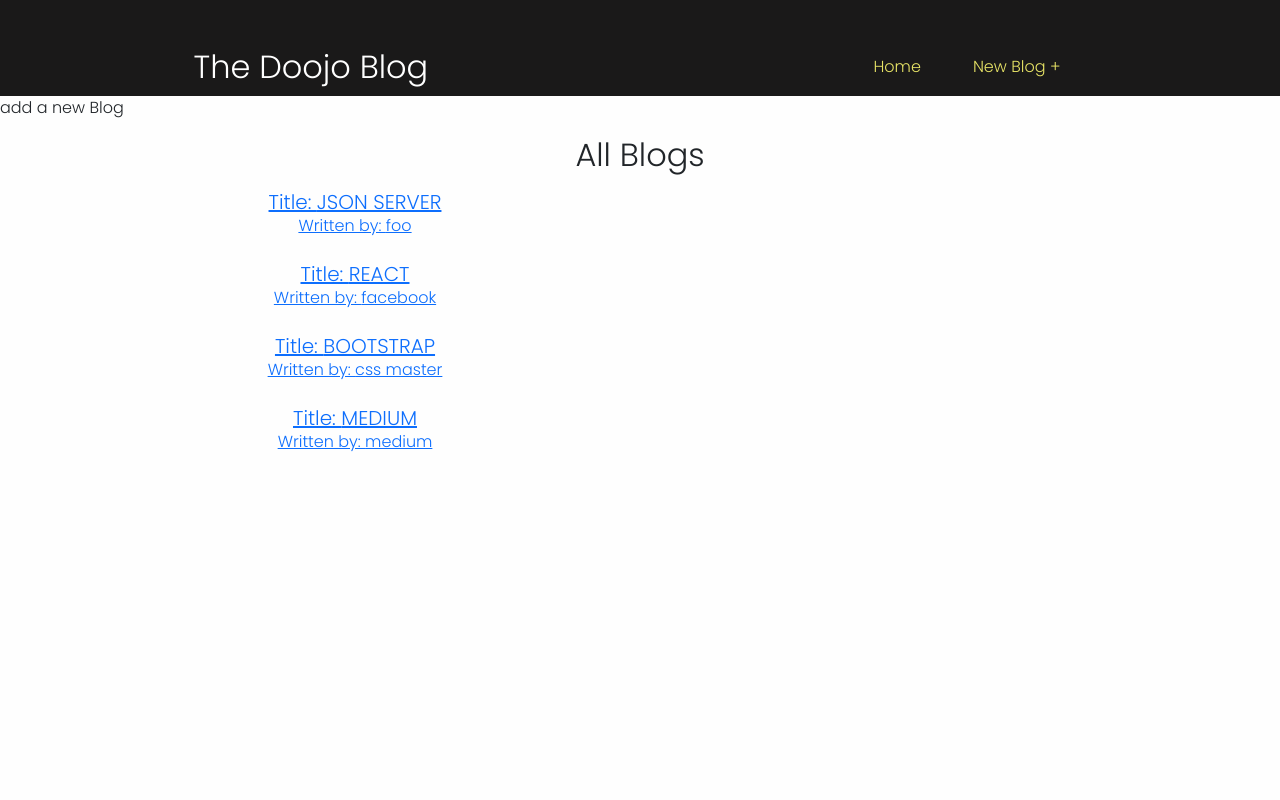
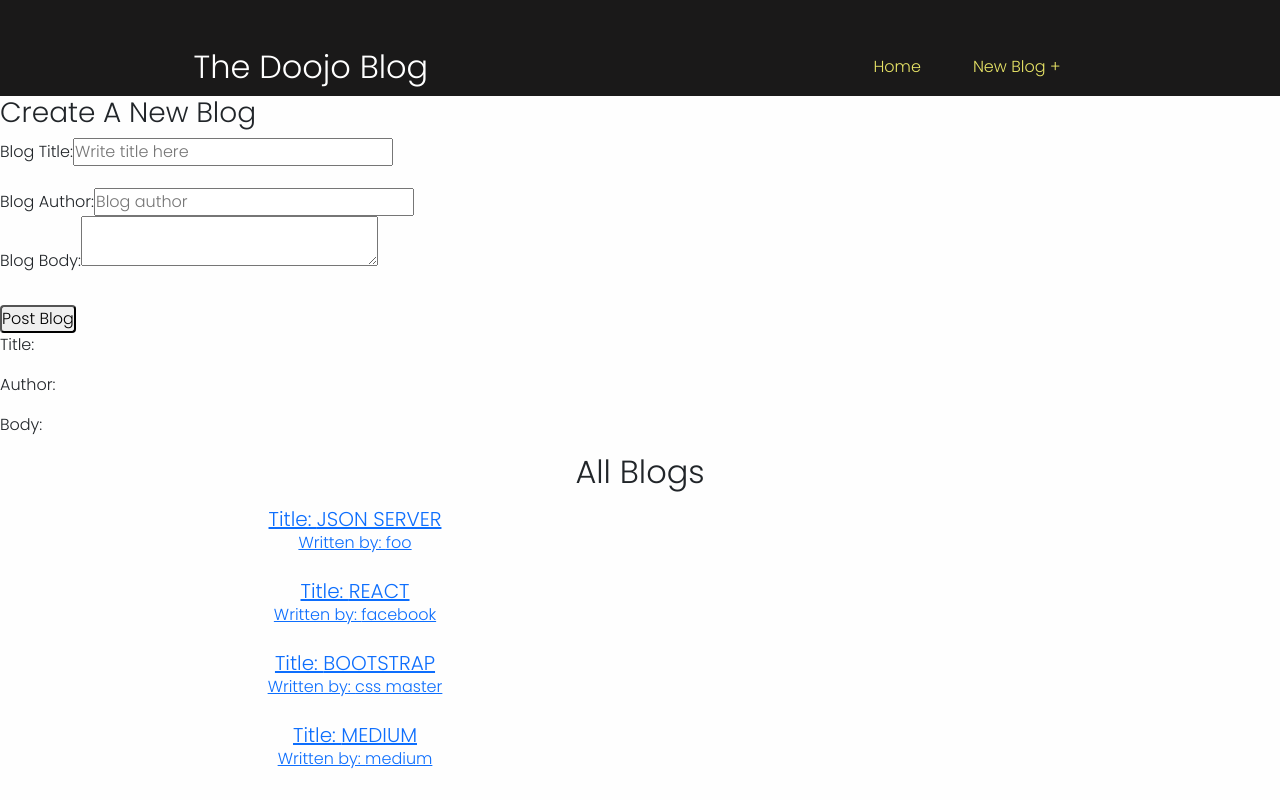
Before and after one commit to Stensis/doojo-blog, a React (Create React App) app: page /create in a window 1280 px wide. Built offline with nearby package versions, Linux system fonts and the light colour scheme; data requests are answered from the project's data file.

Commit message:
added create blog page plus its functionalities

```diff
--- a/src/BlogList.js
+++ b/src/BlogList.js
@@ -9,14 +9,13 @@ function BlogList({ blogs }) {
       <h2 className="container text-center mt-3">All Blogs</h2>
       <div className="row">
         <div className="col text-center">
-          {" "}
           {/*mapping each blog  */}
           {blogs.map((blog) => (
             <div className="container text-center">
               <div className="row" key={blog.id}>
                 <div className="col-6">
                   <div className="card-body m-2">
-                    {/* linking to each individual blog */}
+                    {/* linking to each individual blog by id */}
                     <Link to={`/blogs/${blog.id}`}>
                       <h5 className="card-title">Title: {blog.title}</h5>
                       <p>Written by: {blog.author}</p>
--- a/src/Create.js
+++ b/src/Create.js
@@ -1,9 +1,77 @@
-import React from 'react'
+import React, { useState } from "react";
 
 function Create() {
+  const [title, setTitle] = useState("");
+  const [body, setBody] = useState("");
+  const [author, setAuthor] = useState("");
+
+  // handle submit function
+  const handleSubmit = (e) => {
+    // prevents the page from refreshing
+    e.preventDefault();
+
+    // blog object
+    const blog = { title, body, author };
+
+    console.log(blog);
+  };
+
   return (
-    <div>add a new Blog</div>
-  )
+    <>
+      <h3>Create A New Blog</h3>
+      <form onSubmit={handleSubmit}>
+        {/* < onSubmit={handleSubmit}> */}
+        <div className="mb-3">
+          <label className="form-label">Blog Title:</label>
+          <input
+            type="text"
+            placeholder="Write title here"
+            value={title}
+            onChange={(e) => setTitle(e.target.value)}
+          />
+        </div>
+        <div>
+          <label>Blog Author:</label>
+          <input
+            type="text"
+            placeholder="Blog author"
+            value={author}
+            onChange={(e) => setAuthor(e.target.value)}
+          />
+        </div>
+
+        <div className="mb-3">
+          <label htmlFor="Enter Title" className="form-label">
+            Blog Body:
+          </label>
+          <textarea
+            value={body}
+            onChange={(e) => setBody(e.target.value)}
+          ></textarea>
+        </div>
+
+        <div>
+          <button className="mt-2 rounded-1">Post Blog</button>
+        </div>
+      </form>
+      <div>
+        {" "}
+        {/* outputing the blog body */}
+        <p>
+          Title:
+          <br /> {title}
+        </p>
+        <p>
+          Author:
+          <br /> {author}
+        </p>
+        <p>
+          Body: <br />
+          {body}
+        </p>
+      </div>
+    </>
+  );
 }
 
-export default Create
+export default Create;
--- a/src/Home.js
+++ b/src/Home.js
@@ -8,7 +8,7 @@ function Home() {
     <div>
       {error && <div>{error}</div>}
       {isLoading && <div>Loading ...</div>}
-      {blogs && <BlogList blogs={blogs} />}{" "}
+      {blogs && <BlogList blogs={blogs} />}
     </div>
   );
 }
--- a/src/Navbar.js
+++ b/src/Navbar.js
@@ -5,7 +5,7 @@ function Navbar() {
   return (
     <>
       <div className="navbar">
-        <h2 className="mb-3">The  Doojo Blog</h2>
+        <h2 className="mb-3">The Doojo Blog</h2>
         <ul>
           <li>
             <Link to="/">Home</Link>
```
Also changed, not shown: src/UseFetch.js (+8 -12 lines).
